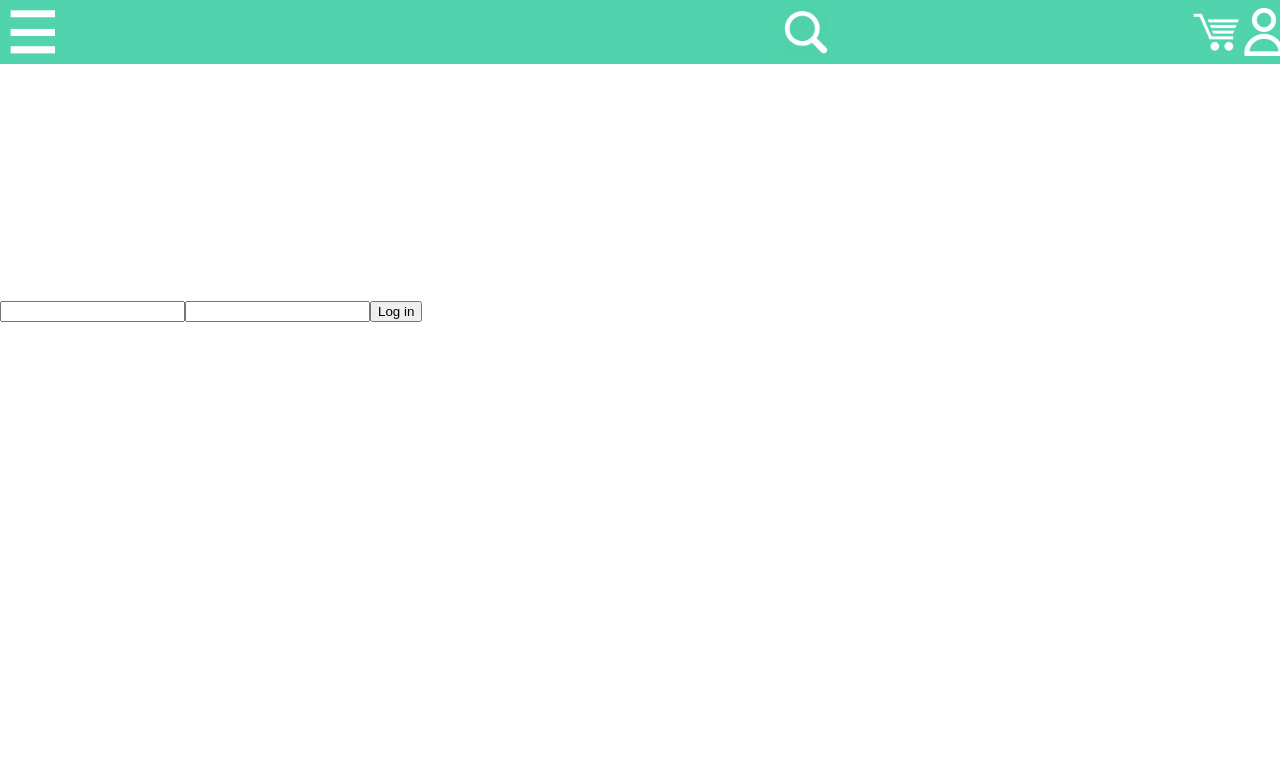
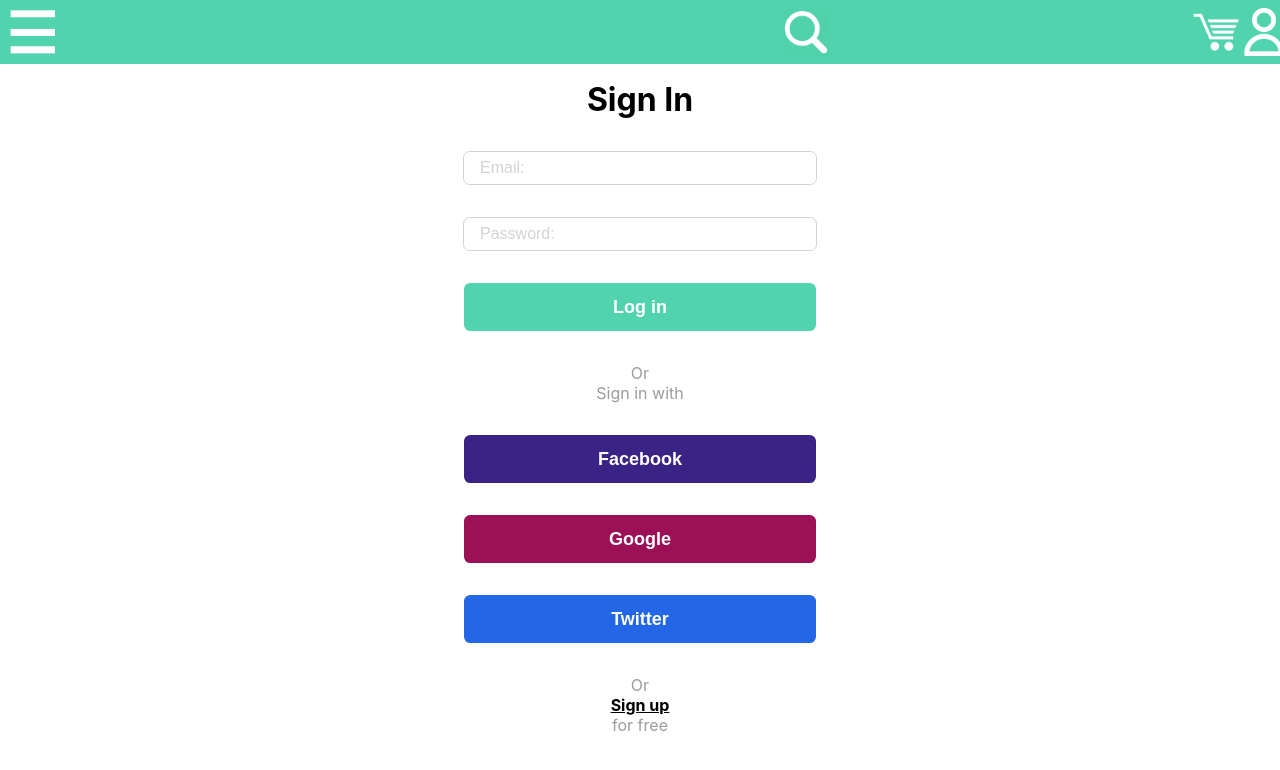
Before and after one commit to andrei-g-git/general-online-shop, a React (Create React App) app: page /login in a window 1280 px wide. Shown: the top 770 px of the page. Built offline with nearby package versions, Linux system fonts and the light colour scheme; no server answers.

Commit message:
styled login page

```diff
--- a/src/css/UserLogin.scss
+++ b/src/css/UserLogin.scss
@@ -1,4 +1,84 @@
+@import './Variables.scss';
+
 #user-login{
-    margin-left: auto;
-    height: 100%;
+    display: flex;
+    flex-direction: column;
+    align-items: center;
+
+    > * {
+        margin: 0 0 2rem 0;
+    }
 }
+
+#login-form{
+    display: flex;
+    flex-direction: column;
+    align-items: center;
+    padding: $post-navbar-y-offset 4rem 0 4rem;
+
+    > * {
+        margin: 2rem 0 0 0;
+    }
+}
+
+input{
+    width: 20rem;
+    height: 2rem;
+    font-size: medium;
+    padding: 0 1rem;
+    border: solid 1px lightgray;
+    border-radius: 0.4rem;
+
+    &::placeholder{
+        color: lightgray;
+    }
+
+    &[type="submit"]{
+        background-color: $primary-color; //GOTTA REUSE
+        font-size: large;
+        font-weight: bolder;
+        color: white;
+        width: 22rem; //dude I dunno...
+        height: 3rem;
+        border-style: none;
+    }
+}
+
+.gray-text{
+    margin: 0;
+    color: rgb(155, 155, 155);
+    font-weight: 400;
+}
+
+#or-signin-with, #or-signup{
+    display: flex;
+    flex-direction: column;
+    align-items: center;
+}
+
+.social-media-signin{
+    background-color: $primary-color; //GOTTA REUSE
+    font-size: large;
+    font-weight: bolder;
+    color: white;
+    width: 22rem; //dude I dunno...
+    height: 3rem;
+    border-style: none;
+}
+
+#login-facebook{
+    background-color: rgb(57, 36, 134);
+}
+#login-google{
+    background-color: rgb(155, 16, 86);
+}
+#login-twitter{
+    background-color: rgb(36, 103, 230);
+}
+
+#sign-up{
+    color: black;
+    font-weight: bold;
+    text-decoration: underline;
+    margin: 0;
+}
--- a/src/routes/UserLogin.jsx
+++ b/src/routes/UserLogin.jsx
@@ -2,46 +2,46 @@
 import { connect } from 'react-redux';
 import * as actions from '../js/actions';
 import { withRouter } from 'react-router-dom';
+import '../css/UserLogin.scss';
 
 let $ = require('jquery');
 
 function UserLogin(props) {
     return (
-        <div> rtesgsregsregs
-            <form
+        <div id="user-login">
+            <form id="login-form"
                 onSubmit={curryHandleSubmit(props)}
             >
-                <br></br>
-                <br></br>
-                <br></br>
-                <br></br>
-                <br></br>
-                <br></br>
-                <br></br>
-                <br></br>
-                <br></br>
-                <br></br>
-                <br></br>
-                <br></br>
-                <br></br>
-                <br></br>
+                <h1 id="sign-in-label">Sign In</h1>
 
                 <input id="email-field"
                     type="email"
+                    placeholder="Email:"
                 />
-
-
                 <input id="password-field"
                     type="password"
+                    placeholder="Password:"
                 />
-
-
                 <input
                     type="submit"
                     value="Log in"
                 />
+            </form>
 
-            </form>
+            <div id="or-signin-with">
+                <p className="gray-text">Or</p>
+                <p className="gray-text">Sign in with</p>
+            </div>
+
+            <input id="login-facebook" className="social-media-signin" type="button" value="Facebook"/>
+            <input id="login-google" className="social-media-signin" type="button" value="Google"/>
+            <input id="login-twitter" className="social-media-signin" type="button" value="Twitter"/>
+
+            <div id="or-signup">
+                <p className="gray-text">Or</p>
+                <p id="sign-up" className="gray-text">Sign up</p>
+                <p className="gray-text">for free</p>
+            </div>
         </div>
     )
 }
@@ -64,16 +64,19 @@
             data: credentials,
             success: response => {
 
-                handleLogIn(props);
+                handleLogIn(props, response);
             }
         });
     }
 }
 
-const handleLogIn = (props) => {
-    props.logInUser(true);
-
-    props.history.push("/"); //needs {withRouter}
+const handleLogIn = (props, response) => {
+    if(response === true){
+        props.logInUser(true);
+        props.history.push("/"); //needs {withRouter}
+    } else {
+        console.log("incorrect or missing credentials")
+    }
 }
 
 const mapStateToProps = (state) => {
```
